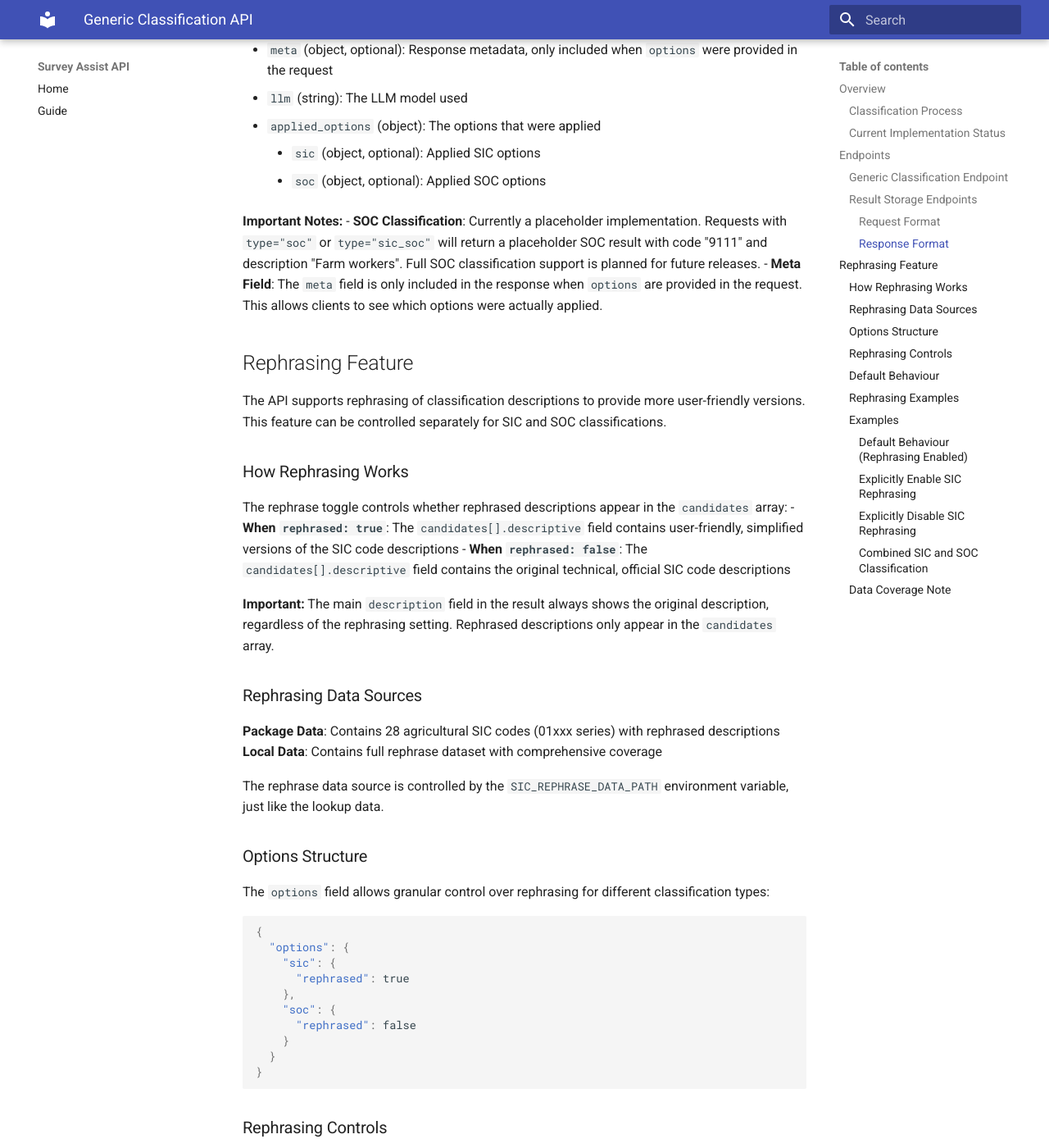
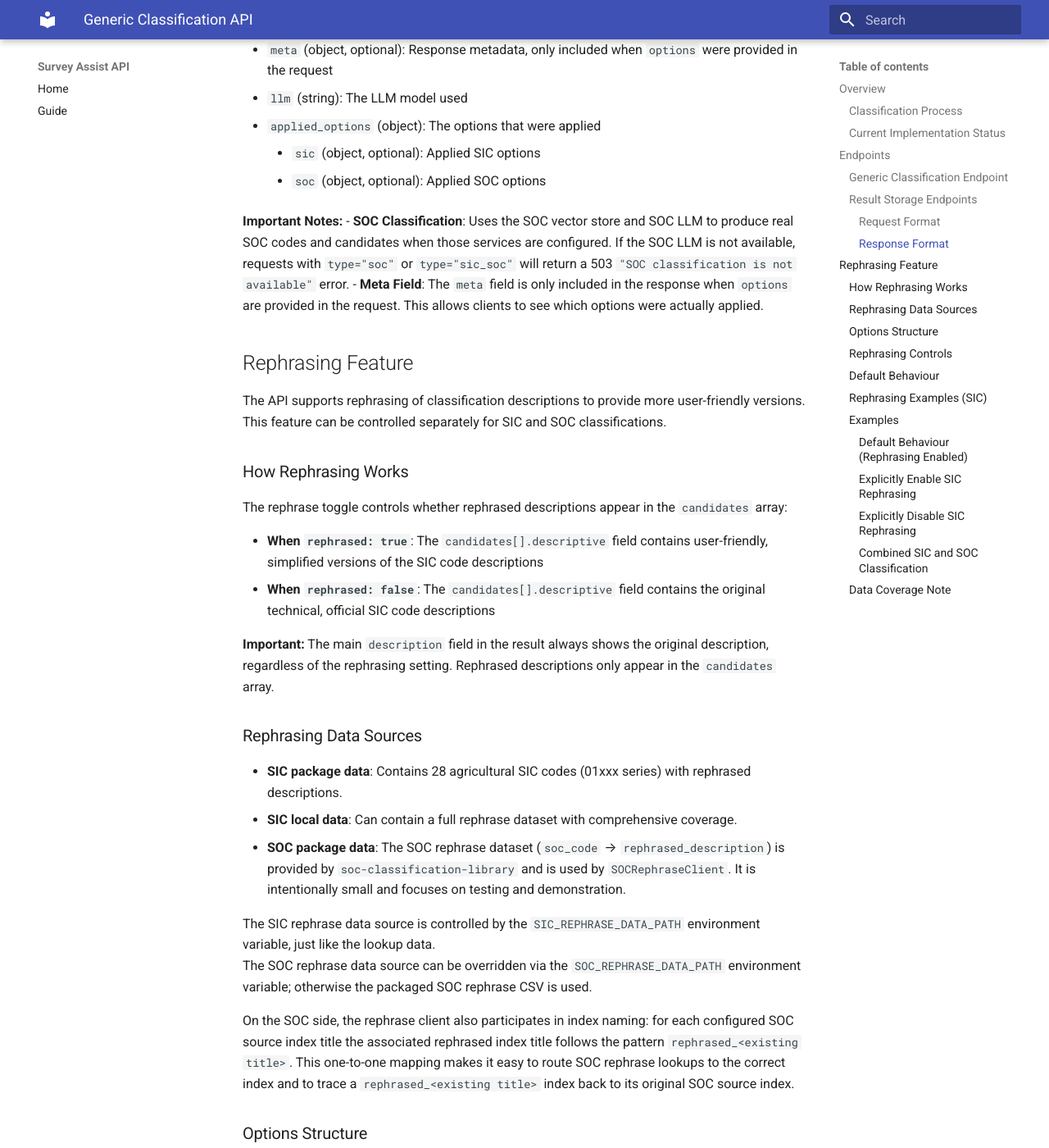
Before and after one commit to ONSdigital/survey-assist-api, an MkDocs documentation site: the page built from docs/generic_classification.md, in a window 1280 px wide and 1400 px high, scrolled down 4410 px. Shown: the whole window at 82% size. Built offline with MkDocs 1.6.1 and Material for MkDocs 9.7.7, drawn with Linux system fonts in a browser that asks for light colours; some of the changed text lies outside the part shown.

Commit message:
align generic classification docs with SOC implementation and fix list formatting

````diff
--- a/docs/generic_classification.md
+++ b/docs/generic_classification.md
@@ -20,8 +20,8 @@ The classification process works as follows:
 
 ### Current Implementation Status
 
-- **SIC Classification**: Fully implemented with vector store search, LLM classification, and rephrasing support
-- **SOC Classification**: Placeholder implementation - returns hardcoded result (code "9111", description "Farm workers") regardless of input. Full implementation planned for future releases.
+- **SIC Classification**: Fully implemented with vector store search, LLM classification, and rephrasing support.
+- **SOC Classification**: Implemented as a single-step RAG flow using the SOC vector store and a SOC LLM (when configured), with optional SOC rephrasing backed by `soc-classification-library`.
 
 ## Endpoints
 
@@ -80,7 +80,7 @@ List stored survey results filtered by survey_id, wave_id, and optionally case_i
   - `sic` (optional): SIC-specific options
     - `rephrased` (boolean, default: `true`): Whether to apply rephrasing to SIC classification results
   - `soc` (optional): SOC-specific options
-    - `rephrased` (boolean, default: `true`): Whether to apply rephrasing to SOC classification results (not yet implemented)
+    - `rephrased` (boolean, default: `true`): Whether to apply rephrasing to SOC classification results (where rephrased SOC descriptions exist in the configured dataset)
 
 **Note**: If `options` is not provided, rephrasing defaults to `true` for both SIC and SOC to maintain backward compatibility.
 
@@ -165,7 +165,7 @@ The endpoint returns a generic classification response that can contain one or m
     - `soc` (object, optional): Applied SOC options
 
 **Important Notes:**
-- **SOC Classification**: Currently a placeholder implementation. Requests with `type="soc"` or `type="sic_soc"` will return a placeholder SOC result with code "9111" and description "Farm workers". Full SOC classification support is planned for future releases.
+- **SOC Classification**: Uses the SOC vector store and SOC LLM to produce real SOC codes and candidates when those services are configured. If the SOC LLM is not available, requests with `type="soc"` or `type="sic_soc"` will return a 503 `"SOC classification is not available"` error.
 - **Meta Field**: The `meta` field is only included in the response when `options` are provided in the request. This allows clients to see which options were actually applied.
 
 ## Rephrasing Feature
@@ -175,6 +175,7 @@ The API supports rephrasing of classification descriptions to provide more user-
 ### How Rephrasing Works
 
 The rephrase toggle controls whether rephrased descriptions appear in the `candidates` array:
+
 - **When `rephrased: true`**: The `candidates[].descriptive` field contains user-friendly, simplified versions of the SIC code descriptions
 - **When `rephrased: false`**: The `candidates[].descriptive` field contains the original technical, official SIC code descriptions
 
@@ -182,10 +183,14 @@ The rephrase toggle controls whether rephrased descriptions appear in the `candi
 
 ### Rephrasing Data Sources
 
-**Package Data**: Contains 28 agricultural SIC codes (01xxx series) with rephrased descriptions
-**Local Data**: Contains full rephrase dataset with comprehensive coverage
+- **SIC package data**: Contains 28 agricultural SIC codes (01xxx series) with rephrased descriptions.
+- **SIC local data**: Can contain a full rephrase dataset with comprehensive coverage.
+- **SOC package data**: The SOC rephrase dataset (`soc_code` → `rephrased_description`) is provided by `soc-classification-library` and is used by `SOCRephraseClient`. It is intentionally small and focuses on testing and demonstration.
 
-The rephrase data source is controlled by the `SIC_REPHRASE_DATA_PATH` environment variable, just like the lookup data.
+The SIC rephrase data source is controlled by the `SIC_REPHRASE_DATA_PATH` environment variable, just like the lookup data.
+The SOC rephrase data source can be overridden via the `SOC_REPHRASE_DATA_PATH` environment variable; otherwise the packaged SOC rephrase CSV is used.
+
+On the SOC side, the rephrase client also participates in index naming: for each configured SOC source index title the associated rephrased index title follows the pattern `rephrased_<existing title>`. This one-to-one mapping makes it easy to route SOC rephrase lookups to the correct index and to trace a `rephrased_<existing title>` index back to its original SOC source index.
 
 ### Options Structure
 
@@ -207,7 +212,7 @@ The `options` field allows granular control over rephrasing for different classi
 ### Rephrasing Controls
 
 - **SIC Rephrasing**: **Fully implemented and functional**
-- **SOC Rephrasing**: **Not yet implemented** (placeholder for future development)
+- **SOC Rephrasing**: Implemented for those SOC codes that appear in the SOC rephrase dataset. When enabled, SOC results can include `soc_description` and `soc_descriptive` fields populated from the rephrased descriptions.
 
 ### Default Behaviour
 
@@ -220,7 +225,7 @@ If `options` are provided:
 - The `meta` field is included in the response showing which options were applied
 - Rephrasing settings are applied as specified in the request
 
-### Rephrasing Examples
+### Rephrasing Examples (SIC)
 
 When rephrasing is enabled, the `candidates[].descriptive` field contains the rephrased version:
 
@@ -421,6 +426,7 @@ curl -X POST "http://localhost:8080/v1/survey-assist/classify" \
 ```
 
 **Expected Response (when SOC vector store is available):**
+
 ```json
 {
   "requested_type": "sic_soc",
@@ -476,10 +482,10 @@ curl -X POST "http://localhost:8080/v1/survey-assist/classify" \
 ```
 
 **Note:**
-- SIC results show rephrased descriptions in the `candidates` array when rephrasing is enabled
-- SOC classification is currently a placeholder implementation and will always return code "9111" with description "Farm workers" regardless of input
-- **SOC vector store must be running** for `type="sic_soc"` requests to succeed. If the SOC vector store is not available, the request will return a 500 error
-- SOC rephrasing is not yet implemented, so the `rephrased` option for SOC has no effect currently
+
+- SIC results show rephrased descriptions in the `candidates` array when rephrasing is enabled.
+- SOC classification uses the SOC vector store and SOC LLM to return real SOC codes and candidates when configured; where SOC rephrased descriptions exist they can be applied to the SOC code and candidates.
+- **SOC vector store and SOC LLM must be running** for `type="sic_soc"` requests involving SOC to succeed. If the SOC LLM is not available, the request will return a 503 error for the SOC part of the classification.
 
 ### Data Coverage Note
 
````
